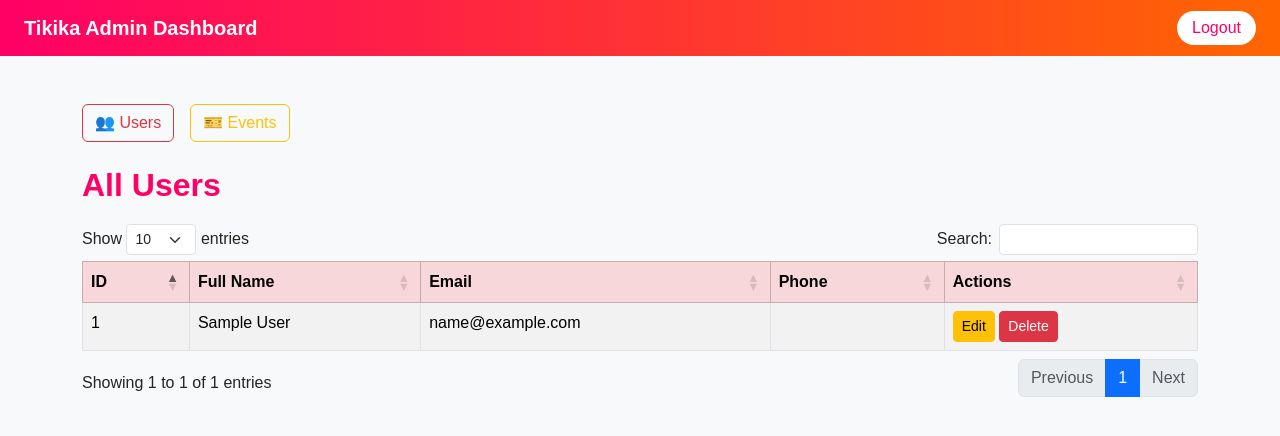
After one commit to kinara55/Tikika, a PHP site: page /Tikika/admin_dashboard.php in a window 1280 px wide. The commit adds this page. Shown: the top 436 px of the page. Run offline with PHP 8.4, Linux system fonts and the light colour scheme; the visitor is signed in with stand-in values (Sample User, id 1); data that the repository does not hold is empty; some libraries are stand-ins or nearby versions.

Commit message:
Added admin dashboard

```diff
--- /dev/null
+++ b/admin_dashboard.php
@@ -0,0 +1,176 @@
+<?php
+session_start();
+
+// ✅ Check if admin is logged in
+if (!isset($_SESSION['role_id']) || (int)$_SESSION['role_id'] !== 1) {
+    header("Location: index.php");
+    exit();
+}
+
+// Include Database class
+include 'DB/database.php';
+
+// ✅ DB configuration
+$db_conf = [
+    'DB_HOST' => 'localhost',
+    'DB_USER' => 'root',
+    'DB_PASS' => '',  // your password
+    'DB_NAME' => 'tikika_db'
+];
+
+// Instantiate Database
+$db = new Database($db_conf);
+
+// ✅ Fetch users
+$users = $db->fetchAll("SELECT id, full_name, email, phone FROM users");
+
+// ✅ Fetch events
+$events = $db->fetchAll("SELECT * FROM events");
+?>
+<!DOCTYPE html>
+<html lang="en">
+<head>
+  <meta charset="UTF-8">
+  <meta name="viewport" content="width=device-width, initial-scale=1.0">
+  <title>Admin Dashboard - Tikika</title>
+
+  <!-- ✅ Bootstrap and DataTables -->
+  <link href="https://cdn.jsdelivr.net/npm/bootstrap@5.3.3/dist/css/bootstrap.min.css" rel="stylesheet">
+  <link href="https://cdn.datatables.net/1.13.7/css/dataTables.bootstrap5.min.css" rel="stylesheet">
+
+  <style>
+    body {
+      background-color: #f8f9fa;
+      font-family: "Poppins", sans-serif;
+    }
+    .navbar {
+      background: linear-gradient(90deg, #ff0066, #ff6600);
+    }
+    .navbar-brand {
+      color: white;
+      font-weight: bold;
+    }
+    .navbar button {
+      border: none;
+      background: #fff;
+      color: #ff0066;
+      border-radius: 20px;
+      padding: 5px 15px;
+      font-weight: 500;
+    }
+    .navbar button:hover {
+      background: #ffe3ea;
+    }
+    h2 {
+      color: #ff0066;
+      font-weight: 600;
+      margin-bottom: 20px;
+    }
+  </style>
+</head>
+<body>
+
+<nav class="navbar navbar-expand-lg px-4">
+  <a class="navbar-brand" href="#">Tikika Admin Dashboard</a>
+  <div class="ms-auto">
+    <a href="logout.php"><button>Logout</button></a>
+  </div>
+</nav>
+
+<div class="container my-5">
+  <div class="d-flex gap-3 mb-4">
+    <button class="btn btn-outline-danger" onclick="showTable('usersSection')">👥 Users</button>
+    <button class="btn btn-outline-warning" onclick="showTable('eventsSection')">🎫 Events</button>
+  </div>
+
+  <!-- Users Table -->
+  <div id="usersSection">
+    <h2>All Users</h2>
+    <div class="table-responsive">
+      <table id="usersTable" class="table table-striped table-bordered">
+        <thead class="table-danger">
+          <tr>
+            <th>ID</th>
+            <th>Full Name</th>
+            <th>Email</th>
+            <th>Phone</th>
+            <th>Actions</th>
+          </tr>
+        </thead>
+        <tbody>
+          <?php foreach ($users as $user): ?>
+          <tr>
+            <td><?= htmlspecialchars($user['id']) ?></td>
+            <td><?= htmlspecialchars($user['full_name']) ?></td>
+            <td><?= htmlspecialchars($user['email']) ?></td>
+            <td><?= htmlspecialchars($user['phone']) ?></td>
+            <td>
+              <a href="edit_user.php?id=<?= $user['id'] ?>" class="btn btn-sm btn-warning">Edit</a>
+              <a href="delete_user.php?id=<?= $user['id'] ?>" class="btn btn-sm btn-danger" onclick="return confirm('Are you sure you want to delete this user?');">Delete</a>
+            </td>
+          </tr>
+          <?php endforeach; ?>
+        </tbody>
+      </table>
+    </div>
+  </div>
+
+  <!-- Events Table -->
+  <div id="eventsSection" class="d-none">
+    <h2>All Events</h2>
+    <div class="table-responsive">
+      <table id="eventsTable" class="table table-striped table-bordered">
+        <thead class="table-warning">
+          <tr>
+            <th>ID</th>
+            <th>Event Name</th>
+            <th>Description</th>
+            <th>Date</th>
+          </tr>
+        </thead>
+        <tbody>
+          <?php foreach ($events as $event): ?>
+          <tr>
+            <td><?= htmlspecialchars($event['id']) ?></td>
+            <td><?= htmlspecialchars($event['name']) ?></td>
+            <td><?= htmlspecialchars($event['details']) ?></td>
+            <td><?= htmlspecialchars($event['date'] ?? 'N/A') ?></td>
+          </tr>
+          <?php endforeach; ?>
+        </tbody>
+      </table>
+    </div>
+  </div>
+</div>
+
+<!-- ✅ Scripts -->
+<script src="https://code.jquery.com/jquery-3.7.1.min.js"></script>
+<script src="https://cdn.jsdelivr.net/npm/bootstrap@5.3.3/dist/js/bootstrap.bundle.min.js"></script>
+<script src="https://cdn.datatables.net/1.13.7/js/jquery.dataTables.min.js"></script>
+<script src="https://cdn.datatables.net/1.13.7/js/dataTables.bootstrap5.min.js"></script>
+
+<script>
+let usersTable, eventsTable;
+
+function showTable(id) {
+  document.getElementById('usersSection').classList.add('d-none');
+  document.getElementById('eventsSection').classList.add('d-none');
+  document.getElementById(id).classList.remove('d-none');
+
+  // Initialize DataTable if not already initialized
+  if (id === 'usersSection' && !$.fn.DataTable.isDataTable('#usersTable')) {
+    usersTable = $('#usersTable').DataTable();
+  }
+  if (id === 'eventsSection' && !$.fn.DataTable.isDataTable('#eventsTable')) {
+    eventsTable = $('#eventsTable').DataTable();
+  }
+}
+
+// Initialize first visible table on page load
+$(document).ready(function() {
+  showTable('usersSection');
+});
+</script>
+
+</body>
+</html>
--- a/components/navbar.php
+++ b/components/navbar.php
@@ -1,4 +1,5 @@
 <?php
+
 // Default values if not set
 $isLoggedIn = $isLoggedIn ?? false;
 $userName = $userName ?? '';
@@ -43,7 +44,7 @@ $currentPage = $currentPage ?? 'home';
             </a>
             <ul class="dropdown-menu dropdown-menu-end">
               <li><a class="dropdown-item" href="cart.php"><i class="fas fa-shopping-cart me-2"></i>My Cart</a></li>
-              <?php if ($userRole == 1): ?>
+              <?php if ($userRole == 1 ): ?>
               <li><a class="dropdown-item" href="admin_dashboard.php"><i class="fas fa-cog me-2"></i>Admin Panel</a></li>
               <?php endif; ?>
               <li><hr class="dropdown-divider"></li>
```
Also changed, not shown: delete_user.php (added, +28 -0 lines), edit_user.php (added, +70 -0 lines), login-process.php (+14 -11 lines).
